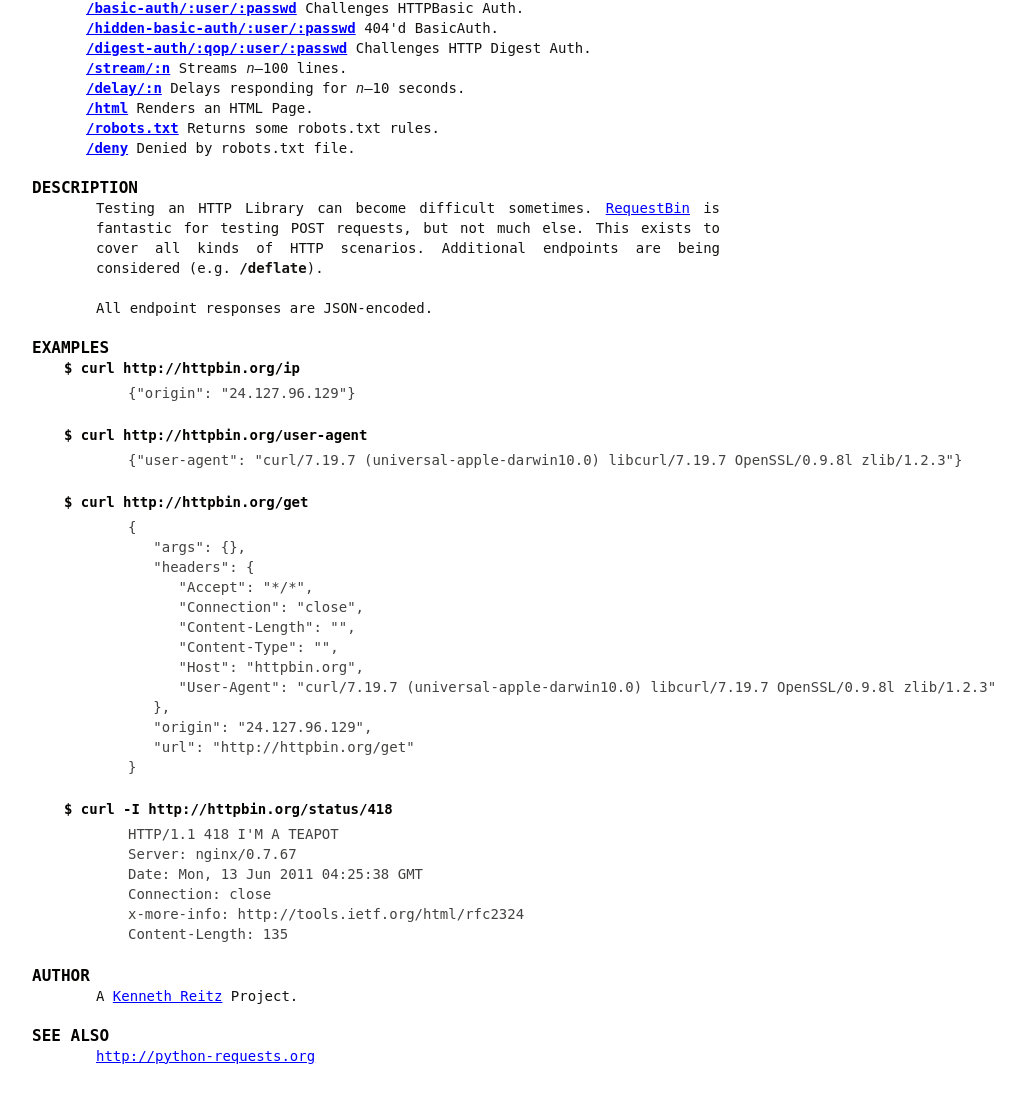
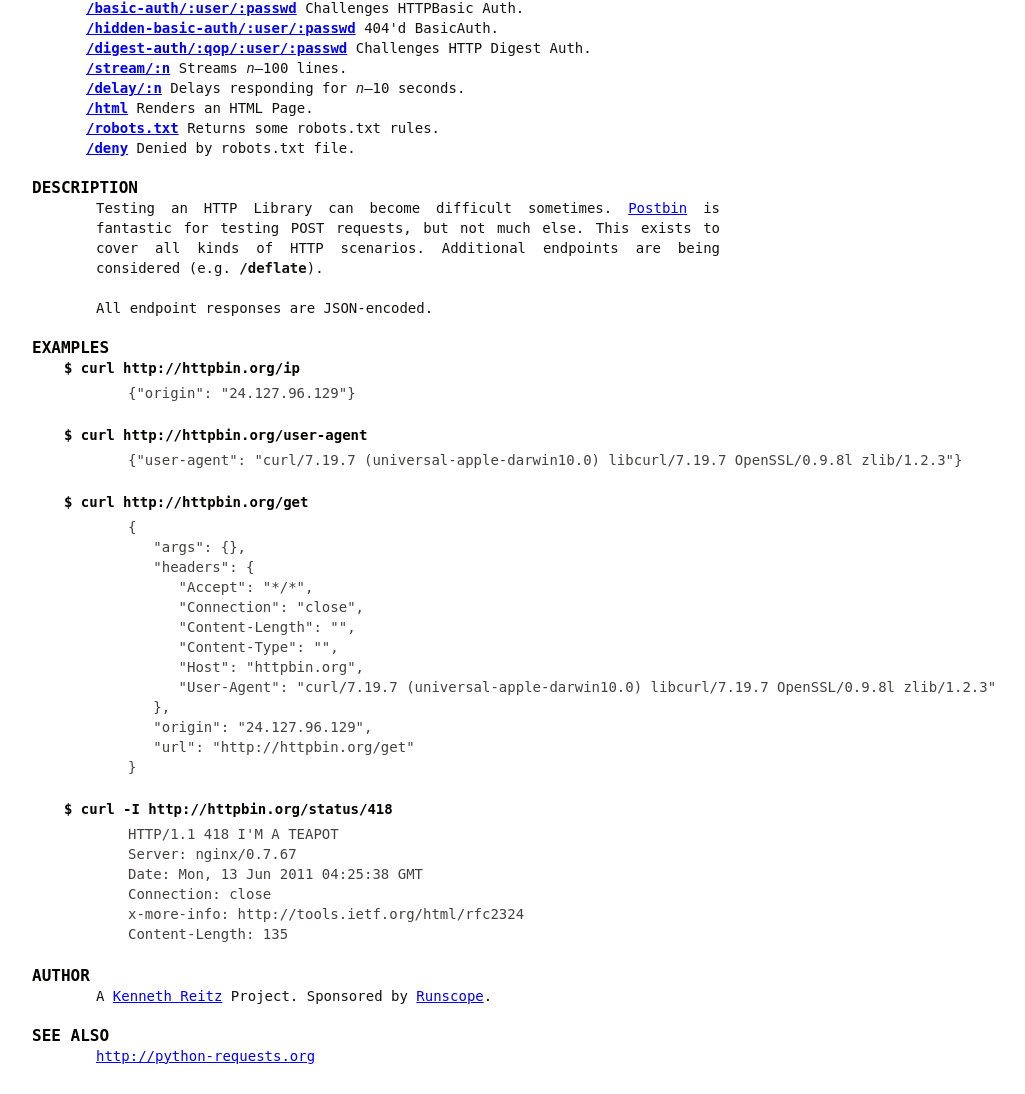
Before and after one commit to postmanlabs/httpbin, a Flask app: page / in a window 1280 px wide. Shown: the part 449-1543 px from the top of the page, without its empty margins (0-1025 px from the left). Run offline with Flask 2, Linux system fonts and the light colour scheme; some libraries are stand-ins or nearby versions.

Commit message:
postbin, reorder

```diff
--- a/httpbin/templates/httpbin.1.html
+++ b/httpbin/templates/httpbin.1.html
@@ -2,8 +2,7 @@
 <h1>httpbin(1): HTTP Request &amp; Response Service</h1>
 <p>Freely hosted in <a href="http://httpbin.org">HTTP</a>,
 <a href="https://httpbin.org">HTTPS</a> &amp;
-<a href="http://eu.httpbin.org">EU</a>
-flavors. Sponsored by <a href="https://www.runscope.com">Runscope</a>.</p>
+<a href="http://eu.httpbin.org">EU</a>.</p>
 
 <h2 id="ENDPOINTS">ENDPOINTS</h2>
 
@@ -37,7 +36,7 @@ flavors. Sponsored by <a href="https://www.runscope.com">Runscope</a>.</p>
 
 <h2 id="DESCRIPTION">DESCRIPTION</h2>
 
-<p>Testing an HTTP Library can become difficult sometimes. <a href="http://requestb.in">RequestBin</a> is fantastic
+<p>Testing an HTTP Library can become difficult sometimes. <a href="http://postbin.org">Postbin</a> is fantastic
 for testing POST requests, but not much else. This exists to cover all kinds of HTTP
 scenarios. Additional endpoints are being considered (e.g. <code>/deflate</code>).</p>
 
@@ -85,7 +84,7 @@ Content-Length: 135
 <h2 id="AUTHOR">AUTHOR</h2>
 
 <p>A <a href="http://kennethreitz.com/pages/open-projects.html">Kenneth Reitz</a>
-Project.</p>
+Project. Sponsored by <a href="https://www.runscope.com">Runscope</a>.</p>
 
 <h2 id="SEE-ALSO">SEE ALSO</h2>
 
```
